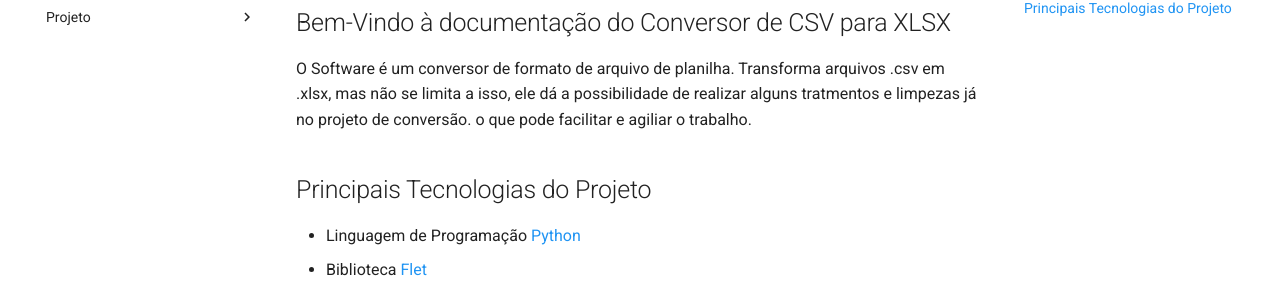
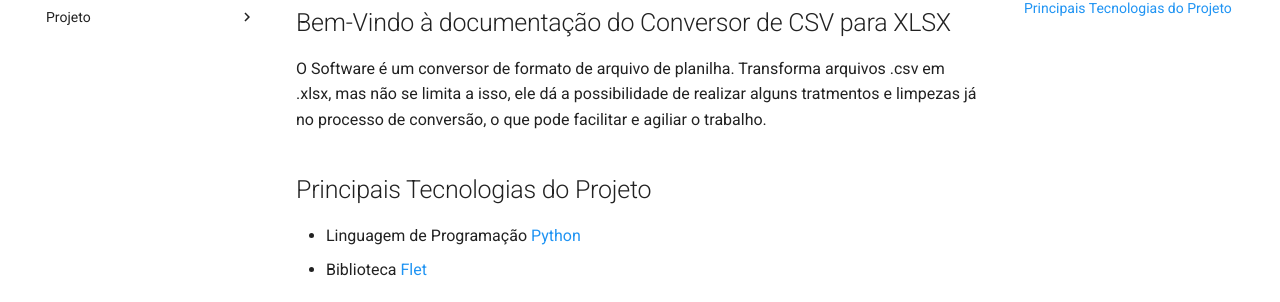
Before and after one commit to JonasLimaDev/csv-to-xlsx-conversor, an MkDocs documentation site: the page built from docs/index.md, in a window 1280 px wide. Shown: the part 175-477 px from the top of the page. Built offline with MkDocs 1.6.1 and Material for MkDocs 9.7.7, drawn with Linux system fonts in a browser that asks for light colours.

```diff
--- a/docs/index.md
+++ b/docs/index.md
@@ -4,7 +4,7 @@
 
 O Software é um conversor de formato de arquivo de planilha.
 Transforma arquivos .csv em .xlsx, mas não se limita a isso, ele dá a possibilidade
-de realizar alguns tratmentos e limpezas já no projeto de conversão. o que pode facilitar
+de realizar alguns tratmentos e limpezas já no processo de conversão, o que pode facilitar
 e agiliar o trabalho.
 
 ## Principais Tecnologias do Projeto
```
Also changed, not shown: main.py (+11 -0 lines), 1 other file.
